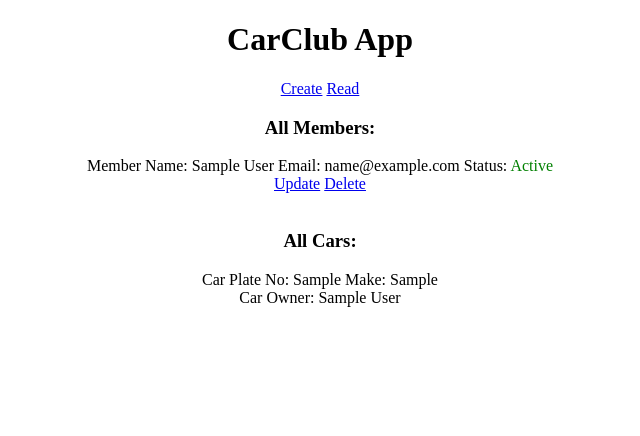
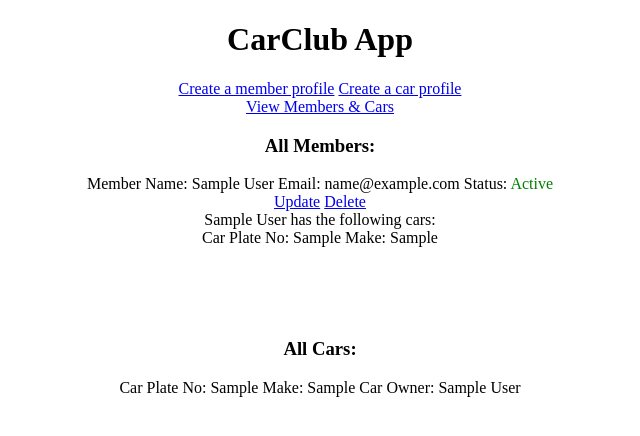
Before and after one commit to M0darwish/carsclubproject, a Flask app: page / in a window 1280 px wide. Shown: the top 436 px of the page, without its empty margins (320-960 px from the left). Run offline with Flask 2, Linux system fonts and the light colour scheme; tables that the repository leaves empty hold one stand-in row (values such as "Sample post").

Commit message:
Read functionality, html temp. added for cars table

```diff
--- a/application/routes.py
+++ b/application/routes.py
@@ -15,7 +15,7 @@ def create():
     return render_template('create.html', form=createform)
 
 @app.route('/create_car', methods=['GET', 'POST'])
-def createcar():
+def create_car():
     createcarform = CreateCarForm()
     members = Members.query.all()
     for member in members:
--- a/application/templates/main.html
+++ b/application/templates/main.html
@@ -5,8 +5,9 @@
     </head>
     <body style="text-align: center">
         <h1>CarClub App</h1>
-        <span><a href="{{ url_for('create') }}">Create</a></span>
-        <span><a href="{{ url_for('read') }}">Read</a></span>
+        <span><a href="{{ url_for('create') }}">Create a member profile</a></span>
+        <span><a href="{{ url_for('create_car') }}">Create a car profile</a></span><br>
+        <span><a href="{{ url_for('read') }}">View Members & Cars</a></span>
         {% block members %}{% endblock members %}
     </body>
 </html>
--- a/application/templates/read.html
+++ b/application/templates/read.html
@@ -14,13 +14,22 @@
         <span><a href="{{ url_for('update', name=member.name) }}">Update</a></span>
         <span><a href="{{ url_for('delete', name=member.name) }}">Delete</a></span>
         <br>
+        {{ member.name }} has the following cars:<br>
+        {% for car in cars %}
+            {% if car.member.name == member.name %}
+                Car Plate No: {{ car.plate }} Make: {{ car.make }}
+                <br>
+            {% endif %}
+        {% endfor %}
+         <br>
         <br>
     {% endfor %}
-
+    <br>
+    <br>
     <h3>All Cars:</h3>
     <p>
     {% for car in cars %}
-        Car Plate No: {{ car.plate }} Make: {{ car.make }} <br>
+        Car Plate No: {{ car.plate }} Make: {{ car.make }}
      Car Owner: {{ car.member.name }}
         <br>
         <br>
```
